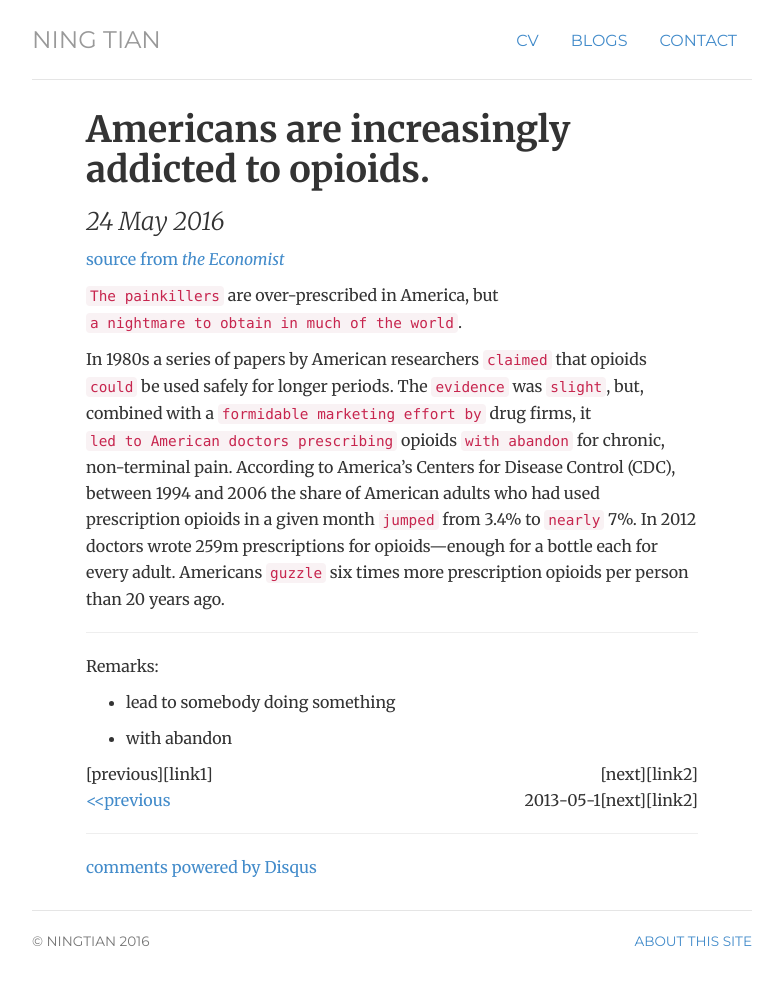
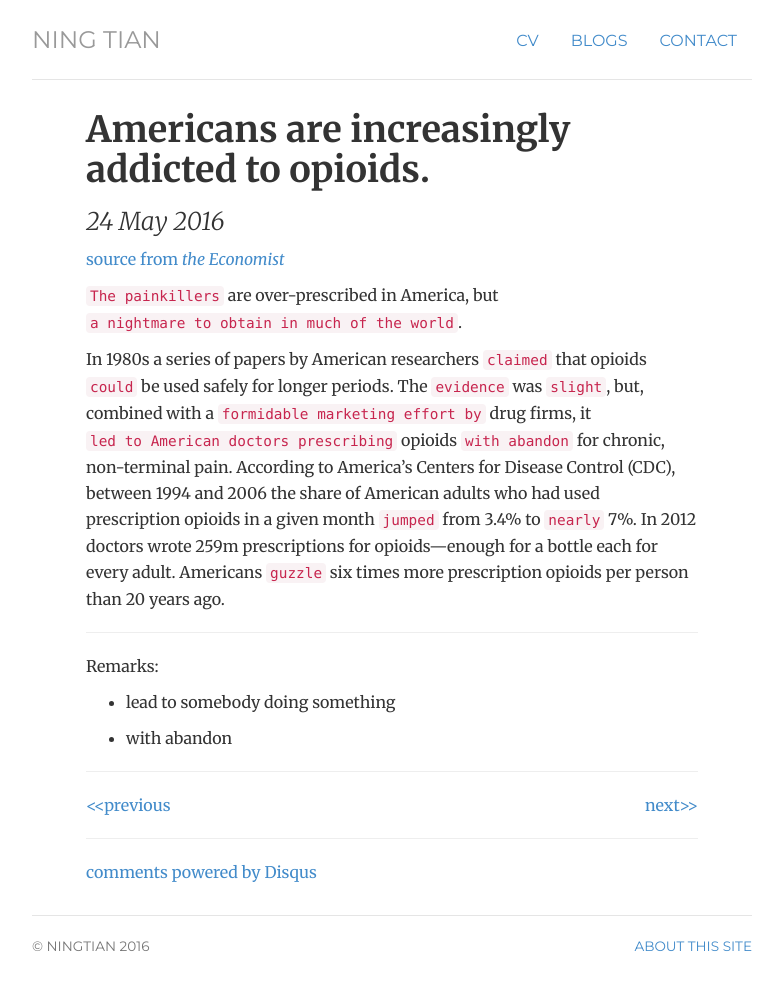
Before and after one commit to ningtian/ningtian.github.io, a Jekyll site: the page built from _posts/2016-05-24- americans-are-increasingly-addicted-to-opioids.md, in a window 1280 px wide. Shown: the whole page, without its empty margins (248-1031 px from the left). Built offline with Jekyll 4.4.1, drawn with Linux system fonts in a browser that asks for light colours; comment, search, counter and statistics services are not loaded; some of the changed lines change nothing that is shown.

Commit message:
Update 2016-05-24- americans-are-increasingly-addicted-to-opioids.md

```diff
--- a/_posts/2016-05-24- americans-are-increasingly-addicted-to-opioids.md
+++ b/_posts/2016-05-24- americans-are-increasingly-addicted-to-opioids.md
@@ -20,16 +20,10 @@ Remarks:
 
 
 
+*******************************************
 
-
-<div><div style="float: left;">[previous][link1]</div><div style="float: right">[next][link2]</div><div style="clear: both;"></div></div>
-
-<div style="position: relative;"><div><a href="http://www.nwpu.edu.cn/"><<previous</a></div><div style="position: absolute; right: 0px; top: 0px;">2013-05-1[next][link2]</div></div>
-
-
+<div style="position: relative;"><div><a href="http://www.nwpu.edu.cn/"><<previous</a></div><div style="position: absolute; right: 0px; top: 0px;"><a href="http://www.nwpu.edu.cn/">next>></a></div></div>
 
 
 
 [link]:http://www.economist.com/news/international/21699363-painkillers-are-over-prescribed-america-nightmare-obtain-much
-[link1]:http://jayhawk.ningtian.info/blogs/2016/05/23/greece-was-supposed-to-return-migrants-to-turkey
-[link2]:http://jayhawk.ningtian.info/blogs/2016/05/23/greece-was-supposed-to-return-migrants-to-turkey
```
